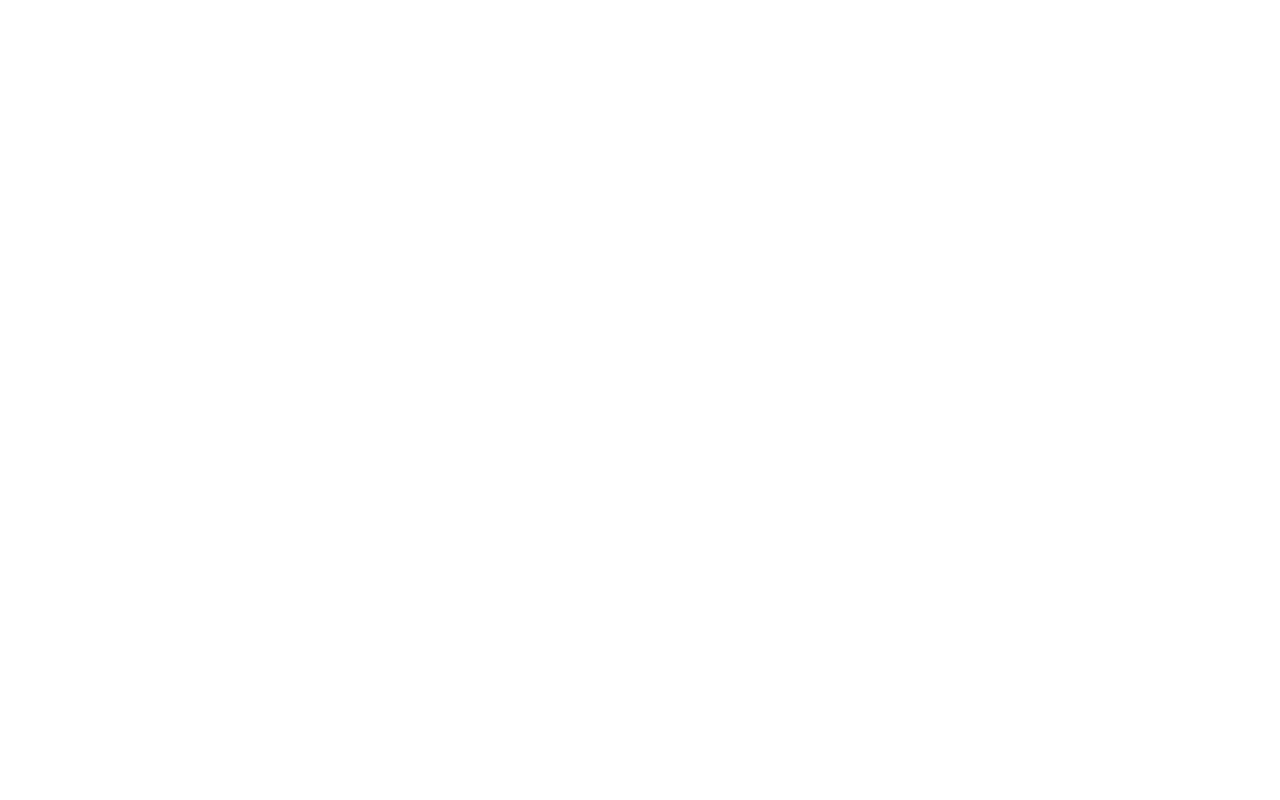
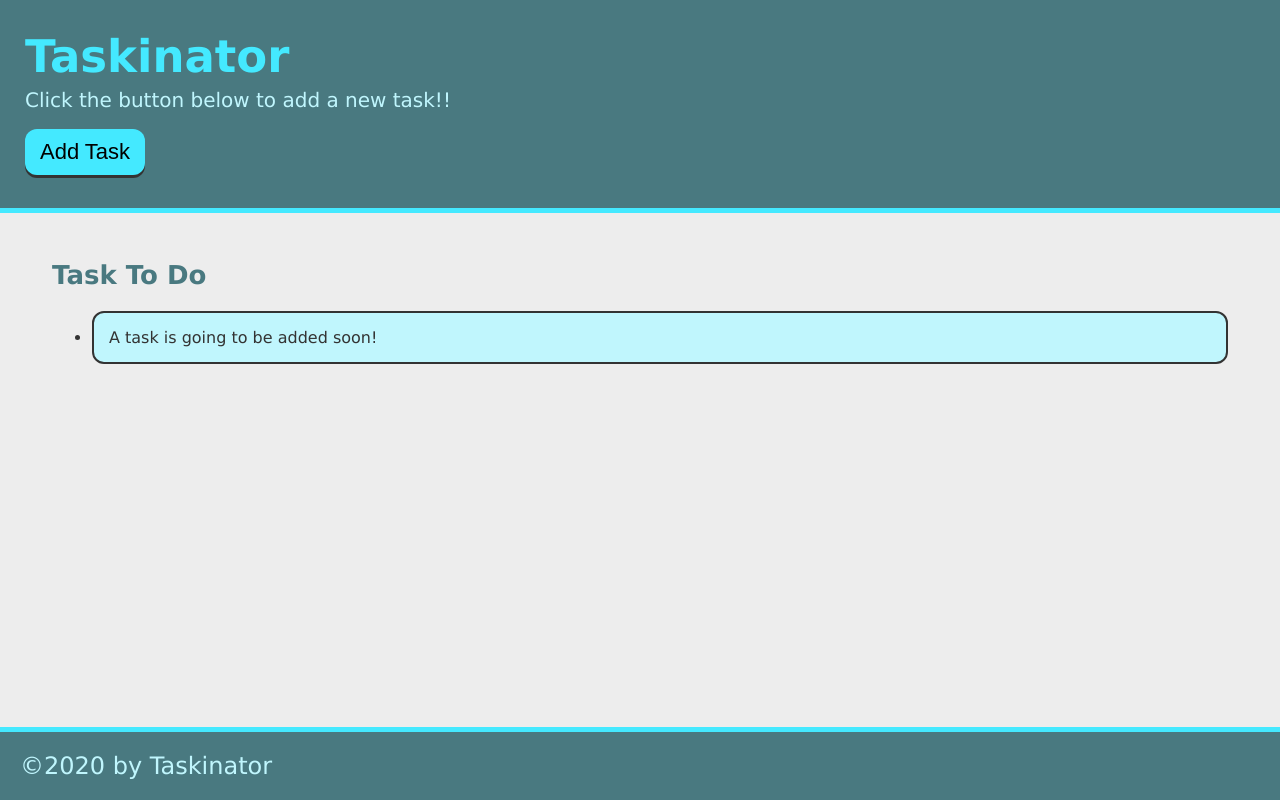
Before and after one commit to reaganjoseph26/taskinator, a plain HTML site: page index.html in a window 1280 px wide. Drawn offline with Linux system fonts and the light colour scheme.

Commit message:
html and css structure complete

```diff
--- a/index.html
+++ b/index.html
@@ -1,11 +1,35 @@
 <!DOCTYPE html>
 <html lang="en">
+
 <head>
     <meta charset="UTF-8">
     <meta name="viewport" content="width=device-width, initial-scale=1.0">
-    <title>Document</title>
+    <meta http-equiv="X-UA-Compatible" content="ie=edge">
+    <title>Taskinator</title>
+    <link rel="stylesheet" href="./assets/css/style.css">
 </head>
+
 <body>
+    <header>
+        <h1 class="page-title">Taskinator</h1>
+        <p>Click the button below to add a new task!!</p>
+        <button class="btn">Add Task</button>
+    </header>
 
+    <main class="page-content">
+        <section class="task-list-wrapper">
+            <h2 class="list-title">Task To Do</h2>
+            <ul class="track-list">
+                <li class="task-item">A task is going to be added soon!</li>
+            </ul>
+        </section>
+    </main>
+
+    <footer>
+        &copy;2020 by Taskinator
+    </footer>
+
+    <script src="assets/js/script.js"></script>
 </body>
+
 </html>
```
